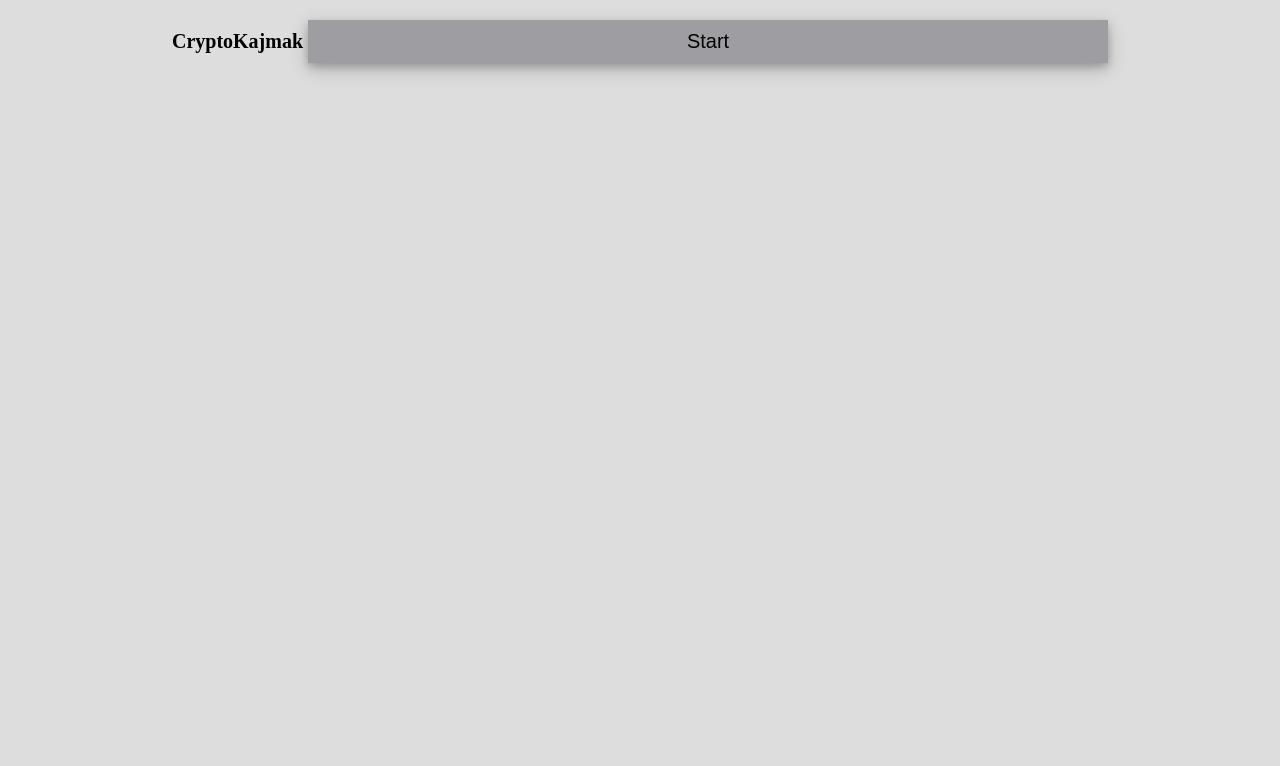
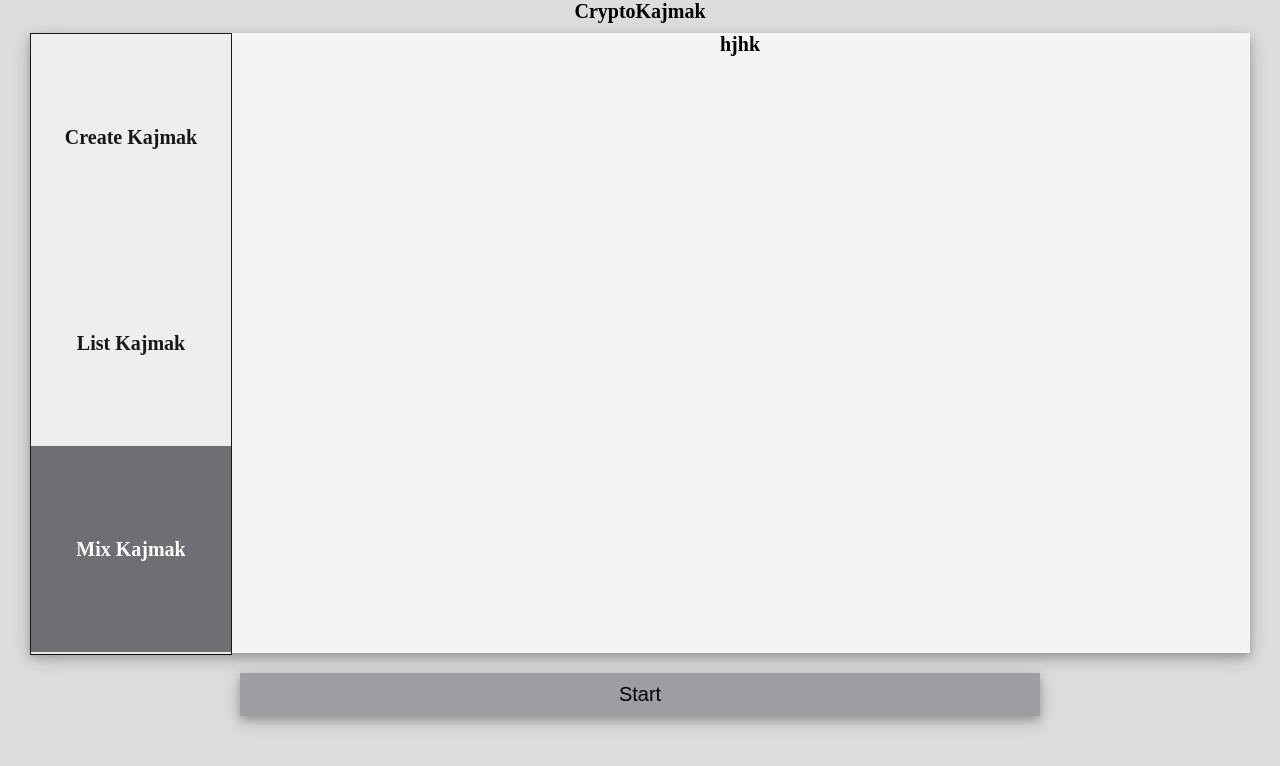
Before and after one commit to Stevalica/Crypto-kajmak, an Angular app: page /mix in a window 1280 px wide. Before the commit this address led to /. Shown: the top 766 px of the page. Built offline with nearby package versions, Linux system fonts and the light colour scheme.

Commit message:
Osnovni izgled aplikacije

```diff
--- a/src/app/app.component.html
+++ b/src/app/app.component.html
@@ -1,5 +1,5 @@
 <div class="mainPage">
   {{mainPageTitle}}
   <router-outlet></router-outlet>
-  <button><span>Start </span></button>
+  <button [routerLink]="['/create']" *ngIf = 'showStartClick' (click)='hideButton()'><span>Start </span></button>
 </div>
--- a/src/app/app.component.ts
+++ b/src/app/app.component.ts
@@ -6,5 +6,10 @@ import { Component } from '@angular/core';
   styleUrls: ['./app.component.css']
 })
 export class AppComponent {
-  mainPageTitle = 'CryptoKajmak';
+  mainPageTitle: string = 'CryptoKajmak';
+  showStartClick: boolean = true;
+
+  hideButton(): void {
+    this.showStartClick = false;
+  }
 }
--- /dev/null
+++ b/src/app/createKajmak/createKajmak.component.css
@@ -0,0 +1,41 @@
+.createKajmakPage {
+    margin-top: 10px;
+    margin-left: 30px;
+    margin-right: 30px;
+    height: 620px;
+    background-color: #f4f4f4;
+    box-shadow: 0 4px 8px 0 rgba(0, 0, 0, 0.2), 0 6px 20px 0 rgba(0, 0, 0, 0.19);
+}
+
+.menu {
+    width: 200px;
+    background-color: #eee;
+    position: fixed;
+    height: 620px;
+    opacity: 0.9;
+    border: solid black 1px;
+}
+
+.menu a {
+    color: black;
+    display: block;
+    height: 206px;
+    text-align: center;
+    line-height: 206px;
+    text-decoration: none;
+}
+
+.menu a:hover {
+    background-color: #ccc;
+}
+
+.menu a.active {
+    background-color: #636065;
+    color: white;
+}
+
+.right {
+    width: 100vh - 60px;
+    margin-left: 200px;
+    height: 620px;
+}
--- /dev/null
+++ b/src/app/createKajmak/createKajmak.component.html
@@ -0,0 +1,8 @@
+<div class="createKajmakPage">
+    <div class="menu">
+        <a class="active" [routerLink]="['/create']">Create Kajmak</a>
+        <a [routerLink]="['/list']">List Kajmak </a>
+        <a [routerLink]="['/mix']">Mix Kajmak</a>
+    </div>
+    <div class="right">hjhk</div>
+</div>
--- /dev/null
+++ b/src/app/listKajmak/listKajmak.component.css
@@ -0,0 +1,41 @@
+.listKajmakPage {
+    margin-top: 10px;
+    margin-left: 30px;
+    margin-right: 30px;
+    height: 620px;
+    background-color: #f4f4f4;
+    box-shadow: 0 4px 8px 0 rgba(0, 0, 0, 0.2), 0 6px 20px 0 rgba(0, 0, 0, 0.19);
+}
+
+.menu {
+    width: 200px;
+    background-color: #eee;
+    position: fixed;
+    height: 620px;
+    opacity: 0.9;
+    border: solid black 1px;
+}
+
+.menu a {
+    color: black;
+    display: block;
+    height: 206px;
+    text-align: center;
+    line-height: 206px;
+    text-decoration: none;
+}
+
+.menu a:hover {
+    background-color: #ccc;
+}
+
+.menu a.active {
+    background-color: #636065;
+    color: white;
+}
+
+.right {
+    width: 100vh - 60px;
+    margin-left: 200px;
+    height: 620px;
+}
--- /dev/null
+++ b/src/app/listKajmak/listKajmak.component.html
@@ -0,0 +1,8 @@
+<div class="listKajmakPage">
+        <div class="menu">
+            <a [routerLink]="['/create']">Create Kajmak</a>
+            <a class="active" [routerLink]="['/list']">List Kajmak </a>
+            <a [routerLink]="['/mix']">Mix Kajmak</a>
+        </div>
+        <div class="right">hjhk</div>
+    </div>
--- /dev/null
+++ b/src/app/mixKajmak/mixKajmak.component.css
@@ -0,0 +1,41 @@
+.mixKajmakPage {
+    margin-top: 10px;
+    margin-left: 30px;
+    margin-right: 30px;
+    height: 620px;
+    background-color: #f4f4f4;
+    box-shadow: 0 4px 8px 0 rgba(0, 0, 0, 0.2), 0 6px 20px 0 rgba(0, 0, 0, 0.19);
+}
+
+.menu {
+    width: 200px;
+    background-color: #eee;
+    position: fixed;
+    height: 620px;
+    opacity: 0.9;
+    border: solid black 1px;
+}
+
+.menu a {
+    color: black;
+    display: block;
+    height: 206px;
+    text-align: center;
+    line-height: 206px;
+    text-decoration: none;
+}
+
+.menu a:hover {
+    background-color: #ccc;
+}
+
+.menu a.active {
+    background-color: #636065;
+    color: white;
+}
+
+.right {
+    width: 100vh - 60px;
+    margin-left: 200px;
+    height: 620px;
+}
--- /dev/null
+++ b/src/app/mixKajmak/mixKajmak.component.html
@@ -0,0 +1,8 @@
+<div class="mixKajmakPage">
+        <div class="menu">
+            <a [routerLink]="['/create']">Create Kajmak</a>
+            <a [routerLink]="['/list']">List Kajmak </a>
+            <a class="active"[routerLink]="['/mix']">Mix Kajmak</a>
+        </div>
+        <div class="right">hjhk</div>
+    </div>
```
Also changed, not shown: src/app/app.module.ts (+10 -1 lines), src/app/createKajmak/createKajmak.component.ts (added, +9 -0 lines), src/app/listKajmak/listKajma.component.ts (added, +9 -0 lines), src/app/mixKajmak/mixKajmak.component.ts (added, +9 -0 lines).
